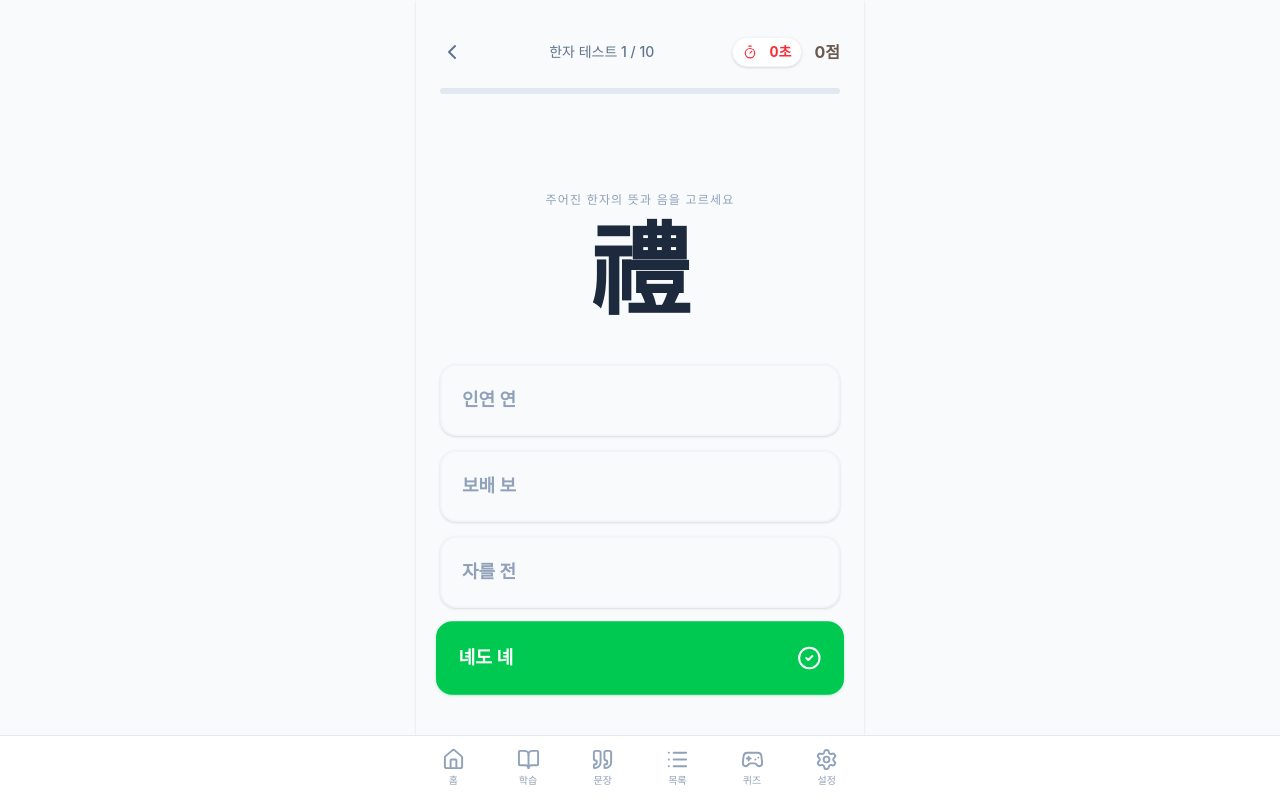
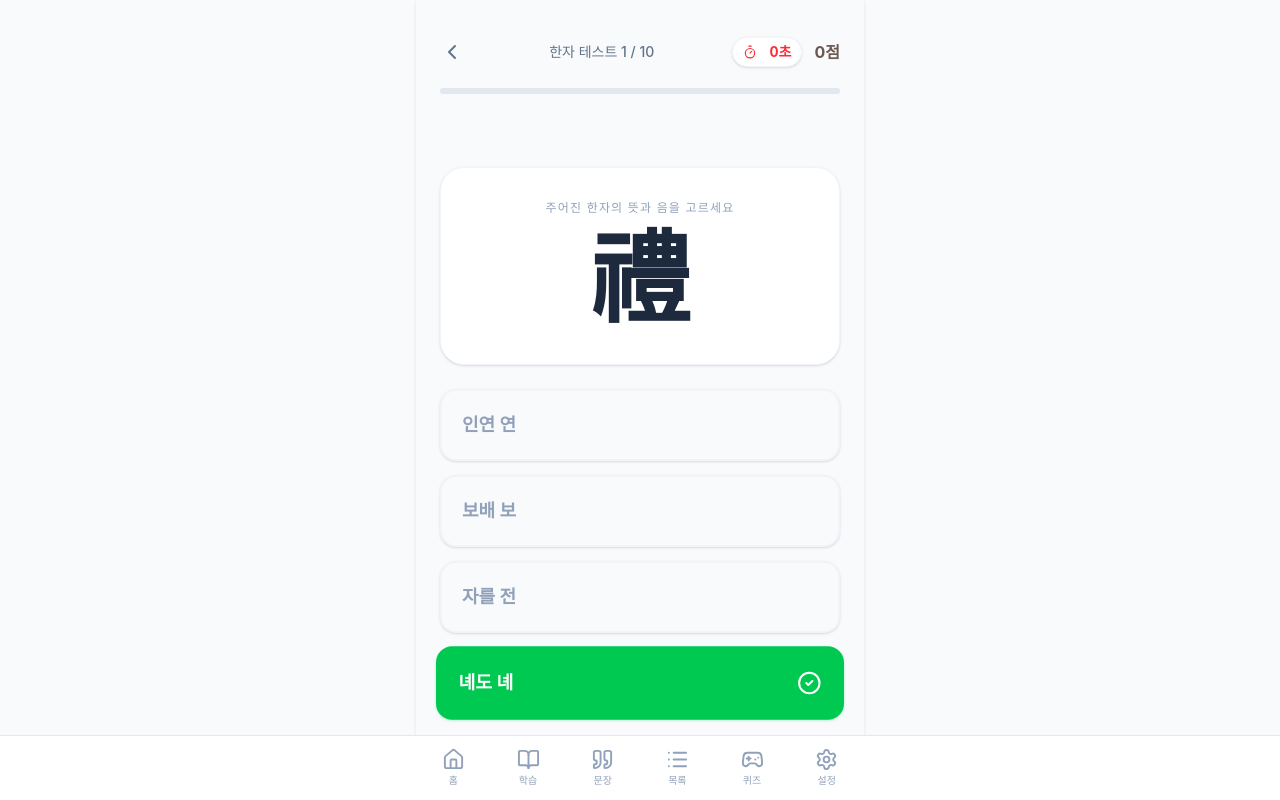
Before and after one commit to iloveadi/1000, a React (Vite) app: page /quiz in a window 1280 px wide. Built offline with nearby package versions, Linux system fonts and the light colour scheme; a web font is replaced by a local one.

Commit message:
style(Quiz): wrap question in card to match other quizzes

```diff
--- a/src/pages/Quiz.jsx
+++ b/src/pages/Quiz.jsx
@@ -192,22 +192,26 @@ export default function Quiz() {
                 />
             </div>
 
+            <div className="flex-1 flex flex-col justify-center max-w-md mx-auto w-full">
+                {/* Question Card Area */}
                 <AnimatePresence mode="wait">
                     <motion.div
-                    key={currentIndex}
+                        key={`q-${currentIndex}`}
                         initial={{ x: 20, opacity: 0 }}
                         animate={{ x: 0, opacity: 1 }}
                         exit={{ x: -20, opacity: 0 }}
-                    className="flex-1 flex flex-col items-center justify-center max-w-md mx-auto w-full"
+                        transition={{ duration: 0.25 }}
+                        className="bg-white dark:bg-slate-800 rounded-3xl shadow-sm border border-slate-100 dark:border-slate-700 p-8 mb-6 text-center"
                     >
-                    <div className="mb-10 text-center">
                         <p className="text-slate-400 dark:text-slate-500 text-xs font-medium uppercase tracking-widest mb-4">주어진 한자의 뜻과 음을 고르세요</p>
                         <h1 className="text-[100px] font-hanja font-bold text-slate-800 dark:text-slate-100 leading-none">
                             {currentItem.hanja}
                         </h1>
-                    </div>
+                    </motion.div>
+                </AnimatePresence>
 
-                    <div className="grid grid-cols-1 gap-3.5 w-full">
+                {/* Options Grid */}
+                <div className="grid grid-cols-1 gap-3.5">
                     {currentItem.options.map((option, idx) => {
                         const isCorrect = option.id === currentItem.id;
                         const isSelected = selectedId === option.id;
@@ -245,10 +249,7 @@ export default function Quiz() {
                         );
                     })}
                 </div>
-                </motion.div>
-            </AnimatePresence>
+            </div>
         </div>
     );
 }
-
-// Award helper if needed for custom icon, but we used lucide
```
Lines whose indentation alone changed are shown as unchanged.
